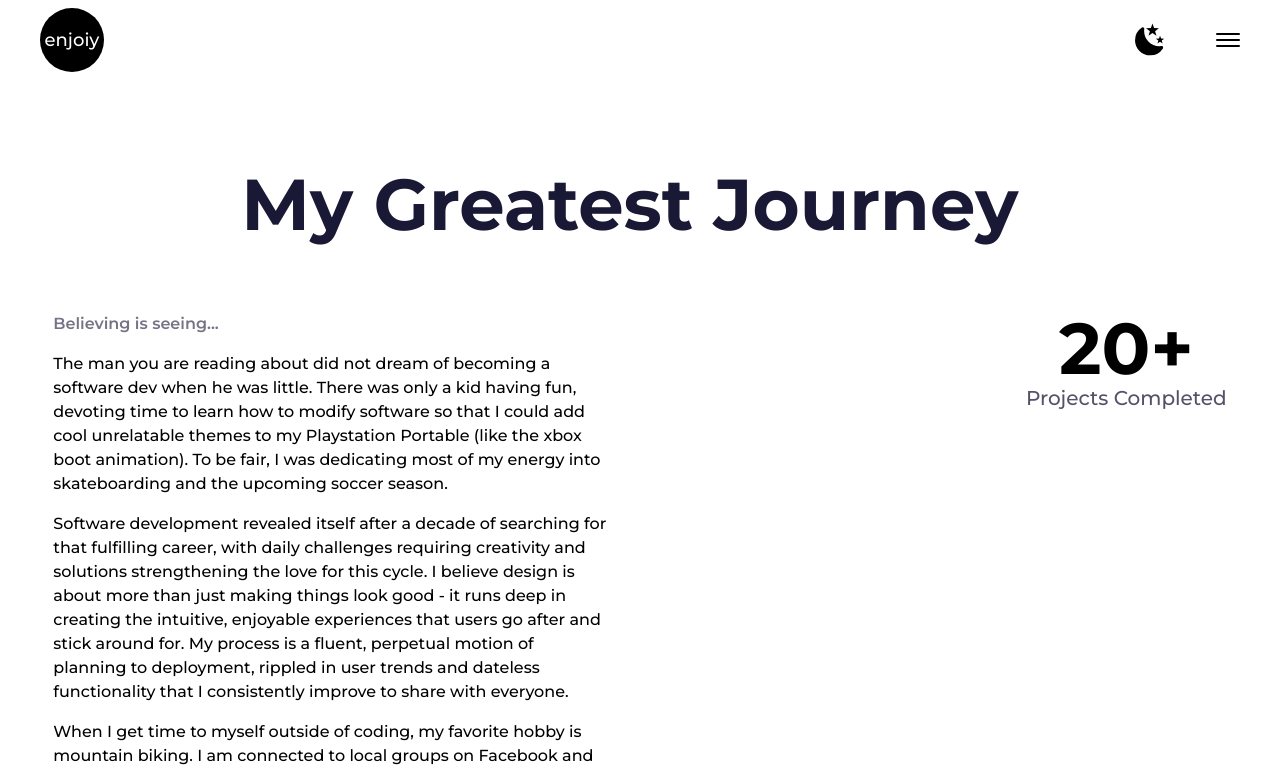
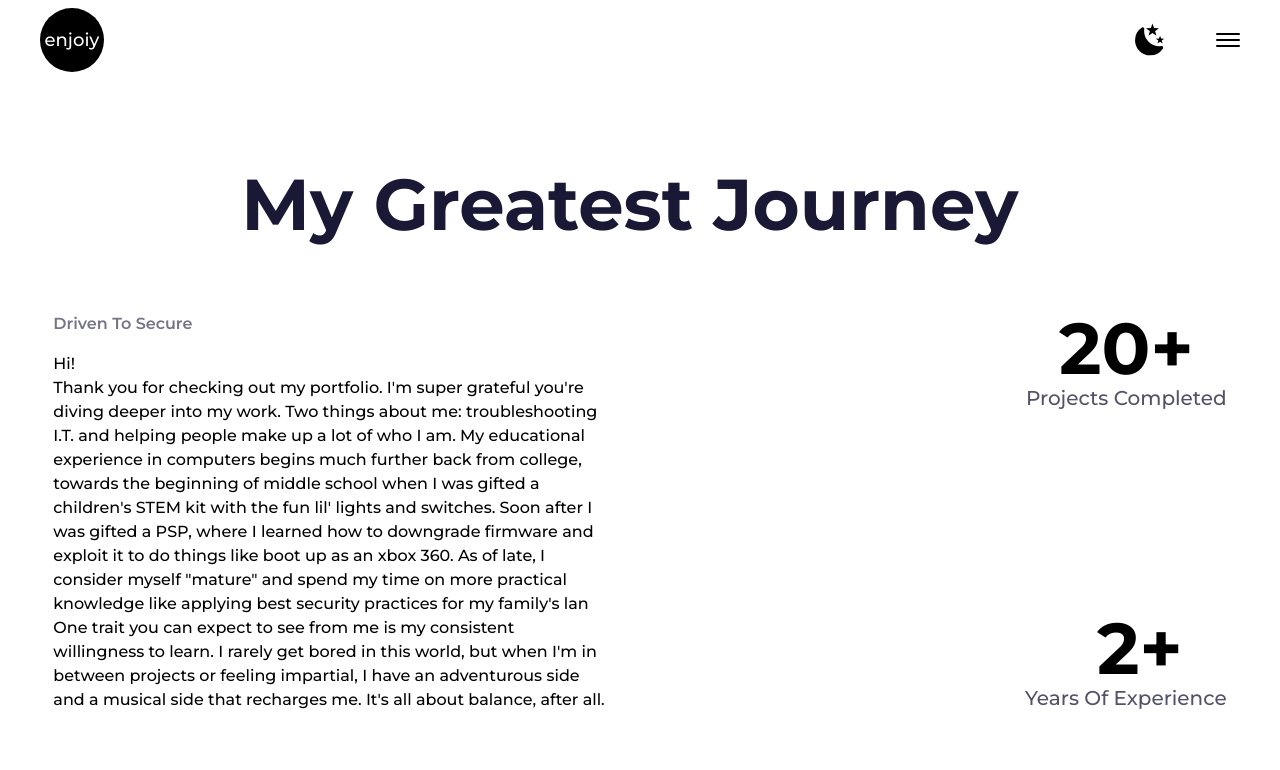
Before and after one commit to deatonBrandon/brandons_portfolio, a Next.js app: page /about in a window 1280 px wide. Shown: the top 770 px of the page. Built offline with nearby package versions, Linux system fonts and the light colour scheme.

Commit message:
added vercel analytics; updated 'about me'

```diff
--- a/package.json
+++ b/package.json
@@ -14,12 +14,13 @@
     "@emotion/react": "^11.11.1",
     "@emotion/styled": "^11.11.0",
     "@material-tailwind/react": "^2.0.1",
+    "@vercel/analytics": "^1.4.1",
     "autoprefixer": "10.4.14",
     "eslint": "8.42.0",
     "eslint-config-next": "13.4.4",
     "framer-motion": "^10.12.16",
-    "next": "^13.5.8",
-    "postcss": "8.4.24",
+    "next": "^15.1.4",
+    "postcss": "^8.5.1",
     "react": "18.2.0",
     "react-dom": "18.2.0",
     "react-icons": "^4.9.0",
--- a/src/app/about/page.js
+++ b/src/app/about/page.js
@@ -21,19 +21,14 @@ export default function page() {
                 whileInView={{ scale: 1, opacity: 1 }}
                 viewport={{once: true}}
                 className="lg:col-span-3 col-span-4 text-center lg:text-left flex flex-col justify-start order-2 lg:order-none p-6 lg:p-0 antialiased">
-                    <h2 className="mb-4 font-semibold lg:text-left text-dark/60">Believing is seeing...</h2>
+                    <h2 className="mb-4 font-semibold lg:text-left text-dark/60">Driven To Secure</h2>
                     <p className="font-medium">
-                        The man you are reading about did not dream of becoming a software dev when he was little.
-                        There was only a kid having fun, devoting time to learn how to modify software so that I could add cool unrelatable themes to my Playstation Portable (like the xbox boot animation).
-                        To be fair, I was dedicating most of my energy into skateboarding and the upcoming soccer season.
-                    </p>
-                    <p className="my-4 font-medium">
-                        Software development revealed itself after a decade of searching for that fulfilling career, with daily challenges requiring creativity and solutions strengthening the love for this cycle.
-                        I believe design is about more than just making things look good - it runs deep in creating the intuitive, enjoyable experiences that users go after and stick around for.
-                        My process is a fluent, perpetual motion of planning to deployment, rippled in user trends and dateless functionality that I consistently improve to share with everyone.
-                    </p>
-                    <p className="font-medium">
-                         When I get time to myself outside of coding, my favorite hobby is mountain biking. I am connected to local groups on Facebook and casually explore trails throughout the city. If it&apos;s not the ramps and tight corners that keep me there, it is the freedom of travel that makes this sport consistently fun. I&apos;ll even bring my GoPro to keep the memories alive!
+                        Hi!<br/>Thank you for checking out my portfolio. I'm super grateful you're diving deeper into my work. Two things about me:
+                        troubleshooting I.T. and helping people make up a lot of who I am. My educational experience in computers begins much further back from college, towards the beginning of middle school when I was gifted a children's
+                        STEM kit with the fun lil' lights and switches. Soon after I was gifted a PSP, where I learned how to downgrade firmware and exploit it to do things like boot up as an xbox 360.
+                        As of late, I consider myself "mature" and spend my time on more practical knowledge like applying best security practices for my family's lan
+                        One trait you can expect to see from me is my consistent willingness to learn. I rarely get bored in this world, but when I'm in between projects or feeling impartial, I have an
+                        adventurous side and a musical side that recharges me. It's all about balance, after all.
                     </p>
                 </motion.div>
 
--- a/src/app/layout.js
+++ b/src/app/layout.js
@@ -1,4 +1,5 @@
 import '@/styles/globals.css'
+import { Analytics } from "@vercel/analytics/react"
 import { Montserrat } from 'next/font/google'
 import Navbar from '@/components/Navbar'
 import Footer from '@/components/Footer'
@@ -23,7 +24,10 @@ export default function RootLayout({ children }) {
         <html lang="en">
           <body className={`mt-20 dark:bg-[#142036] dark:text-light ${monty.variable} font-monty`}>
             <Navbar />
-              <main>{children}</main>
+              <main>
+                {children}
+                <Analytics />
+              </main>
             <Footer />
           </body>
         </html>
```
Also changed, not shown: 1 other file (tests, documents, lock files or other folders).
